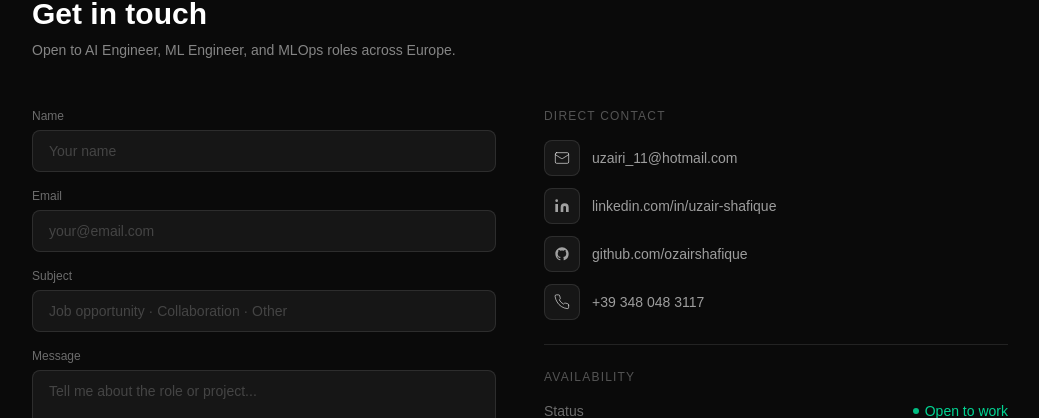
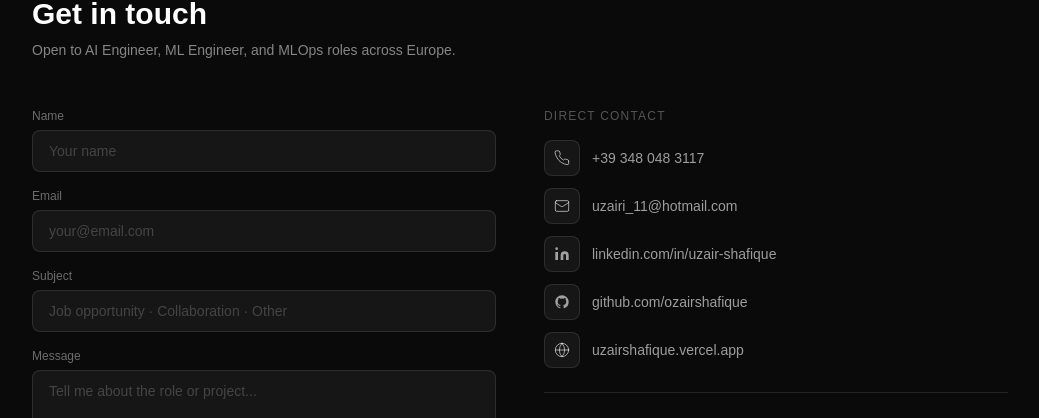
Before and after one commit to ozairshafique/ai-engineer-portfolio, a Next.js app: page / in a window 1280 px wide. Shown: the part 3077-3495 px from the top of the page, without its empty margins (120-1159 px from the left). Built offline with nearby package versions, Linux system fonts and the light colour scheme.

Commit message:
add webs component and update contact links

```diff
--- a/components/ContactInfo.tsx
+++ b/components/ContactInfo.tsx
@@ -34,6 +34,24 @@ function GitHubIcon() {
   );
 }
 
+function WebIcon() {
+  return (
+    <svg
+      width="16"
+      height="16"
+      viewBox="0 0 24 24"
+      fill="none"
+      stroke="currentColor"
+      strokeWidth="1.5"
+      strokeLinecap="round"
+      strokeLinejoin="round"
+    >
+      <circle cx="12" cy="12" r="10" />
+      <path d="M2 12h20" />
+      <path d="M12 2a15.3 15.3 0 0 1 4 10 15.3 15.3 0 0 1-4 10 15.3 15.3 0 0 1-4-10 15.3 15.3 0 0 1 4-10z" />
+    </svg>
+  );
+}
 function PhoneIcon() {
   return (
     <svg
@@ -53,6 +71,11 @@ function PhoneIcon() {
 
 const contactLinks = [
   {
+    label: "+39 348 048 3117",
+    href: "tel:+393480483117",
+    icon: <PhoneIcon />,
+  },
+  {
     label: "uzairi_11@hotmail.com",
     href: "mailto:uzairi_11@hotmail.com",
     icon: <EmailIcon />,
@@ -69,9 +92,9 @@ const contactLinks = [
   },
 
   {
-    label: "+39 348 048 3117",
-    href: "tel:+393480483117",
-    icon: <PhoneIcon />,
+    label: "uzairshafique.vercel.app",
+    href: "https://uzairshafique.vercel.app",
+    icon: <WebIcon />,
   },
 ];
 const availability = [
```
